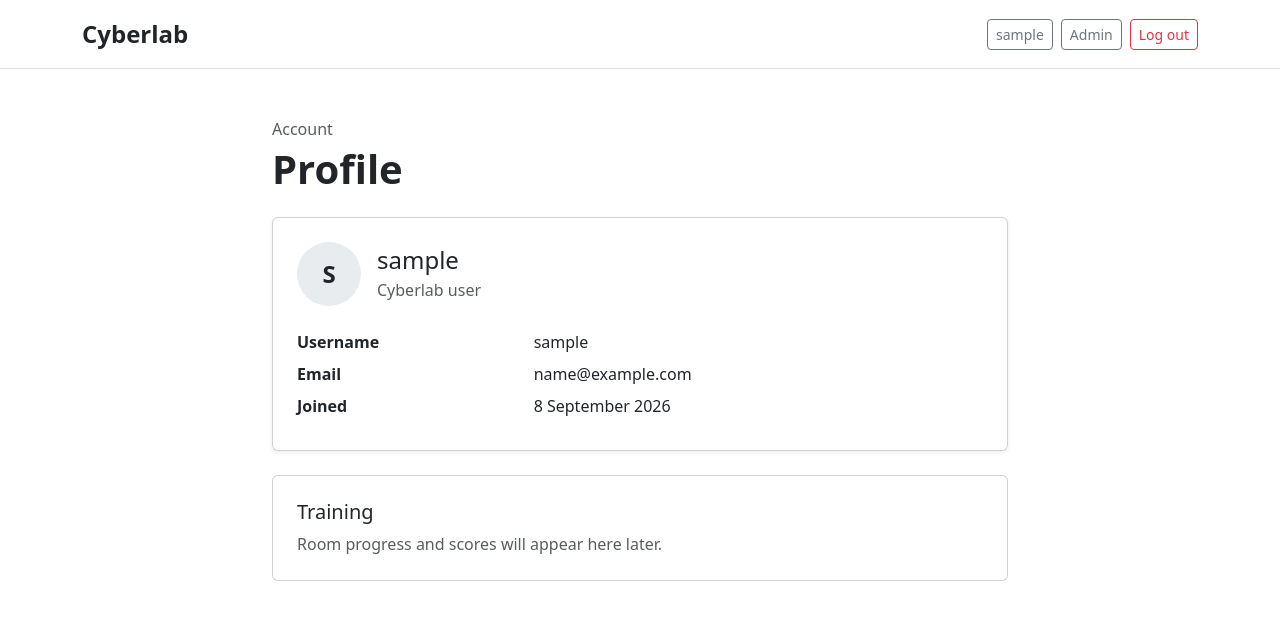
After one commit to KdntNinja/CyberLab, a Django app: page /users/profile/ in a window 1280 px wide. The commit adds this page. Shown: the top 620 px of the page. Run offline with Django 5.2, Linux system fonts and the light colour scheme; the visitor is signed in with stand-in values (Sample User, id 1); parts of the project's set-up code (start-up, migrations or seed data) failed here and were passed over.

Commit message:
Implemented auth and basic room logic

```diff
--- a/accounts/urls.py
+++ b/accounts/urls.py
@@ -1,7 +1,16 @@
+from django.contrib.auth.views import LogoutView
 from django.urls import path
 
-from accounts.views import Login
+from . import views
+from .views import Login
 
 urlpatterns = [
+    path("register/", views.register, name="register"),
     path("login/", Login.as_view(), name="login"),
+    path(
+        "logout/",
+        LogoutView.as_view(next_page="/"),
+        name="logout",
+    ),
+    path("profile/", views.profile, name="profile"),
 ]
--- a/accounts/views.py
+++ b/accounts/views.py
@@ -1,5 +1,41 @@
+from django.contrib.auth import login
+from django.contrib.auth.decorators import login_required
 from django.contrib.auth.views import LoginView
+from django.http import HttpRequest, HttpResponse
+from django.shortcuts import redirect, render
+
+from accounts.forms import RegisterForm
 
 
 class Login(LoginView):
-    template_name = "users/accounts/login.html"
+    """Log a user into Cyberlab."""
+
+    template_name = "accounts/login.html"
+    redirect_authenticated_user = True
+
+
+def register(request: HttpRequest) -> HttpResponse:
+    """Create a new Cyberlab user."""
+
+    if request.user.is_authenticated:
+        return redirect("profile")
+
+    form = RegisterForm(request.POST or None)
+
+    if request.method == "POST" and form.is_valid():
+        user = form.save()
+        login(request, user)
+        return redirect("profile")
+
+    return render(
+        request,
+        "accounts/register.html",
+        {"form": form},
+    )
+
+
+@login_required
+def profile(request: HttpRequest) -> HttpResponse:
+    """Show the currently logged-in user's profile."""
+
+    return render(request, "accounts/profile.html")
--- a/config/settings.py
+++ b/config/settings.py
@@ -295,3 +295,7 @@ DEFAULT_AUTO_FIELD = "django.db.models.BigAutoField"
 
 # Custom user model
 AUTH_USER_MODEL = "accounts.User"
+
+LOGIN_URL = "login"
+LOGIN_REDIRECT_URL = "profile"
+LOGOUT_REDIRECT_URL = "home"
--- a/static/css/cyberlab.css
+++ b/static/css/cyberlab.css
@@ -9,3 +9,51 @@ body {
 .card:hover {
     transform: translateY(-2px);
 }
+
+.auth-page {
+    display: flex;
+    justify-content: center;
+    align-items: center;
+    min-height: 65vh;
+}
+
+.auth-card {
+    width: 100%;
+    max-width: 480px;
+}
+
+.auth-card input[type="text"],
+.auth-card input[type="email"],
+.auth-card input[type="password"] {
+    display: block;
+    width: 100%;
+    padding: 0.6rem 0.75rem;
+    border: 1px solid var(--bs-border-color);
+    border-radius: var(--bs-border-radius);
+    background-color: var(--bs-body-bg);
+    color: var(--bs-body-color);
+}
+
+.auth-card input:focus {
+    border-color: var(--bs-primary);
+    outline: 0;
+    box-shadow: 0 0 0 0.25rem rgb(13 110 253 / 25%);
+}
+
+.auth-card ul {
+    margin-top: 0.5rem;
+    margin-bottom: 0;
+    padding-left: 1.25rem;
+}
+
+.profile-avatar {
+    display: flex;
+    width: 64px;
+    height: 64px;
+    align-items: center;
+    justify-content: center;
+    border-radius: 50%;
+    background: var(--bs-secondary-bg);
+    font-size: 1.5rem;
+    font-weight: 600;
+}
--- /dev/null
+++ b/templates/accounts/profile.html
@@ -0,0 +1,83 @@
+{% extends "base.html" %}
+
+{% block title %}Profile | Cyberlab{% endblock %}
+
+{% block content %}
+<div class="row justify-content-center">
+    <div class="col-lg-8">
+        <div class="mb-4">
+            <p class="text-body-secondary mb-1">
+                Account
+            </p>
+
+            <h1 class="fw-bold">
+                Profile
+            </h1>
+        </div>
+
+        <div class="card shadow-sm mb-4">
+            <div class="card-body p-4">
+                <div class="d-flex align-items-center gap-3 mb-4">
+                    <div class="profile-avatar">
+                        {{ request.user.username|first|upper }}
+                    </div>
+
+                    <div>
+                        <h2 class="h4 mb-1">
+                            {{ request.user.username }}
+                        </h2>
+
+                        <p class="text-body-secondary mb-0">
+                            Cyberlab user
+                        </p>
+                    </div>
+                </div>
+
+                <dl class="row mb-0">
+                    <dt class="col-sm-4">
+                        Username
+                    </dt>
+
+                    <dd class="col-sm-8">
+                        {{ request.user.username }}
+                    </dd>
+
+                    <dt class="col-sm-4">
+                        Email
+                    </dt>
+
+                    <dd class="col-sm-8">
+                        {% if request.user.email %}
+                            {{ request.user.email }}
+                        {% else %}
+                            <span class="text-body-secondary">
+                                Not set
+                            </span>
+                        {% endif %}
+                    </dd>
+
+                    <dt class="col-sm-4">
+                        Joined
+                    </dt>
+
+                    <dd class="col-sm-8">
+                        {{ request.user.date_joined|date:"j F Y" }}
+                    </dd>
+                </dl>
+            </div>
+        </div>
+
+        <div class="card">
+            <div class="card-body p-4">
+                <h2 class="h5">
+                    Training
+                </h2>
+
+                <p class="text-body-secondary mb-0">
+                    Room progress and scores will appear here later.
+                </p>
+            </div>
+        </div>
+    </div>
+</div>
+{% endblock %}
--- a/templates/base.html
+++ b/templates/base.html
@@ -4,6 +4,7 @@
 <html lang="en">
 <head>
     <meta charset="utf-8">
+
     <meta
         name="viewport"
         content="width=device-width, initial-scale=1"
@@ -28,7 +29,9 @@
 
 <body>
     <header class="border-bottom">
-        <nav class="container py-3 d-flex justify-content-between align-items-center">
+        <nav
+            class="container py-3 d-flex justify-content-between align-items-center"
+        >
             <a
                 class="fs-4 fw-semibold text-decoration-none text-body"
                 href="{% url 'home' %}"
@@ -36,12 +39,54 @@
                 Cyberlab
             </a>
 
+            <div class="d-flex align-items-center gap-2">
+                {% if request.user.is_authenticated %}
+                    <a
+                        class="btn btn-outline-secondary btn-sm"
+                        href="{% url 'profile' %}"
+                    >
+                        {{ request.user.username }}
+                    </a>
+
+                    {% if request.user.is_staff %}
                         <a
                             class="btn btn-outline-secondary btn-sm"
                             href="{% url 'admin:index' %}"
                         >
                             Admin
                         </a>
+                    {% endif %}
+
+                    <form
+                        method="post"
+                        action="{% url 'logout' %}"
+                        class="m-0"
+                    >
+                        {% csrf_token %}
+
+                        <button
+                            type="submit"
+                            class="btn btn-outline-danger btn-sm"
+                        >
+                            Log out
+                        </button>
+                    </form>
+                {% else %}
+                    <a
+                        class="btn btn-outline-primary btn-sm"
+                        href="{% url 'login' %}"
+                    >
+                        Log in
+                    </a>
+
+                    <a
+                        class="btn btn-primary btn-sm"
+                        href="{% url 'register' %}"
+                    >
+                        Register
+                    </a>
+                {% endif %}
+            </div>
         </nav>
     </header>
 
--- a/templates/home.html
+++ b/templates/home.html
@@ -18,10 +18,6 @@
                     A self-hosted platform for learning cybersecurity through
                     structured rooms and isolated practical challenges.
                 </p>
-
-            <span class="badge text-bg-success">
-                Foundation ready
-            </span>
             </div>
         </div>
     </section>
```
Also changed, not shown: accounts/forms.py (added, +11 -0 lines), pyproject.toml (+9 -1 lines), rooms/admin.py (+20 -1 lines), rooms/models.py (+73 -1 lines), templates/accounts/login.html (added, +87 -0 lines), templates/accounts/register.html (added, +80 -0 lines), tests/test_accounts.py (added, +212 -0 lines), README.md, rooms/migrations/0001_initial.py (added), rooms/migrations/0002_alter_category_options_alter_room_options.py (added), templates/users/accounts/login.html (deleted), templates/users/accounts/profile.html (deleted), templates/users/accounts/register.html (deleted). Lines whose indentation alone changed are shown as unchanged.
